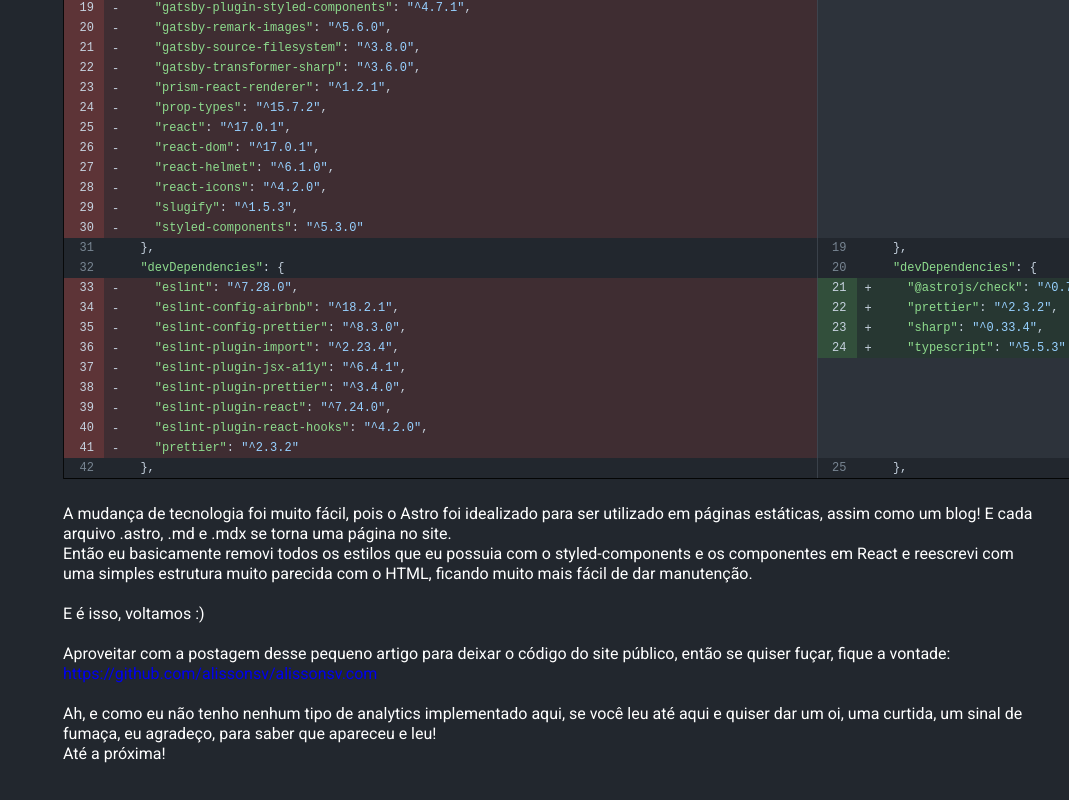
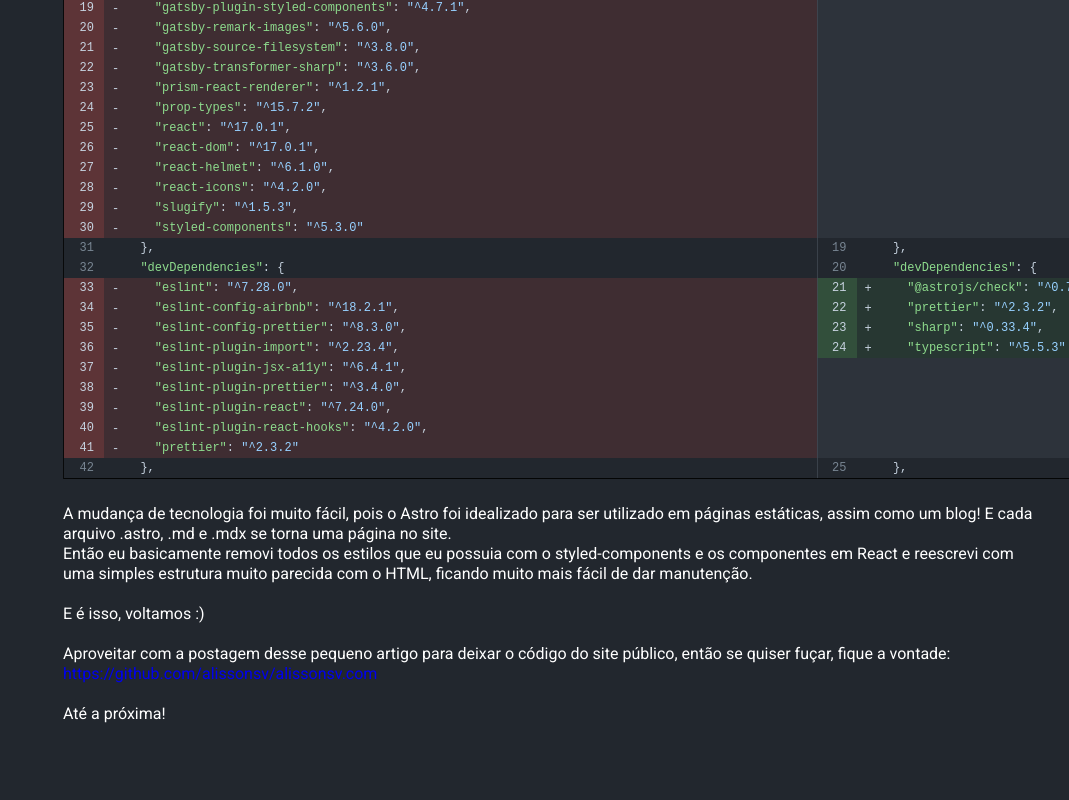
Before and after one commit to alissonsv/alissonsv.com, an Astro site: page /blog/voltamos in a window 1280 px wide. Shown: the part 1175-1975 px from the top of the page, without its empty margins (211-1280 px from the left). Built offline with nearby package versions, Linux system fonts and the light colour scheme; Astro itself is replaced by a stand-in of ours.

Commit message:
chore: remove line saying that has no analytics on site
yeah yeah, I know that sucks, but I'm testing this, dont get mad

```diff
--- a/src/content/blog/2024-08-21-voltamos.mdx
+++ b/src/content/blog/2024-08-21-voltamos.mdx
@@ -51,6 +51,5 @@
 Aproveitar com a postagem desse pequeno artigo para deixar o código do site público, então se quiser fuçar, fique a vontade: [https://github.com/alissonsv/alissonsv.com](https://github.com/alissonsv/alissonsv.com)
 
 <br/>
-Ah, e como eu não tenho nenhum tipo de analytics implementado aqui, se você leu até aqui e quiser dar um oi, uma curtida, um sinal de fumaça, eu agradeço, para saber que apareceu e leu!
 
 Até a próxima!
```
